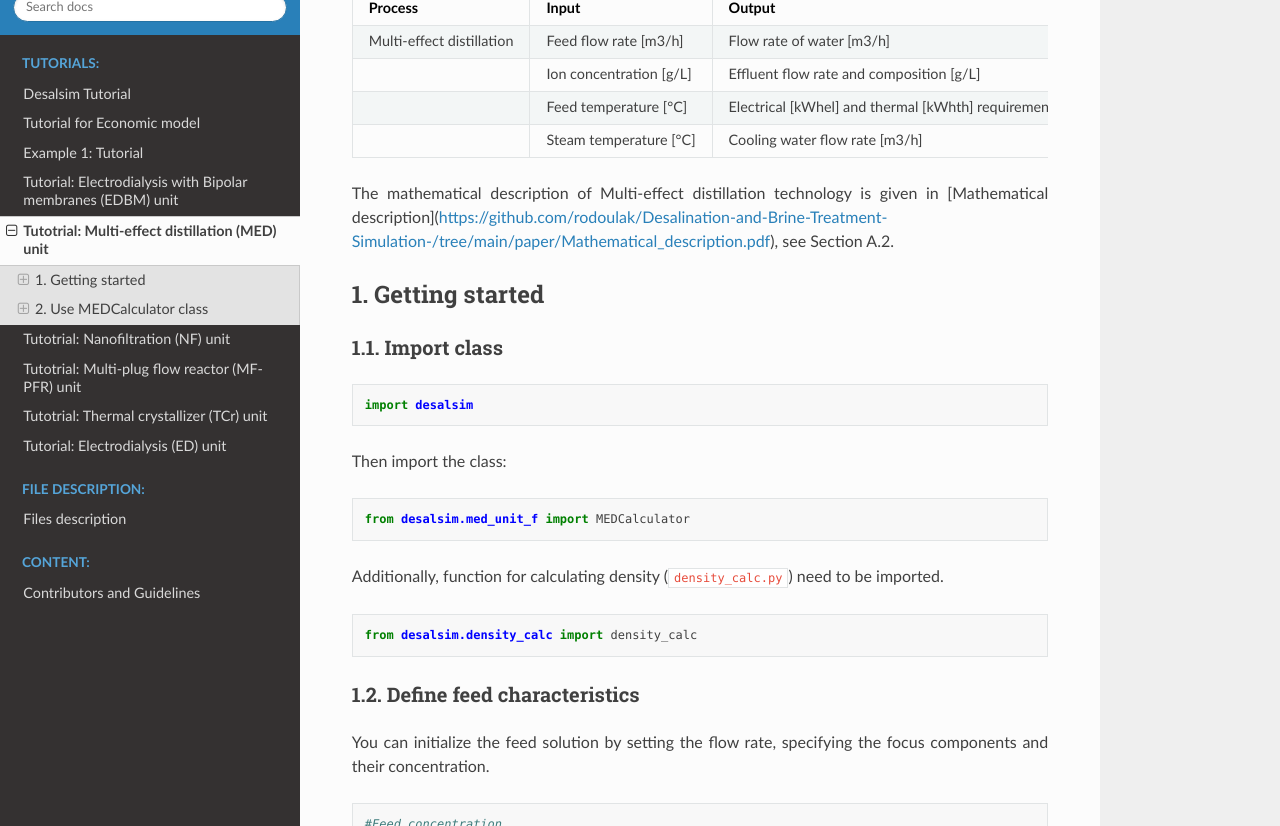
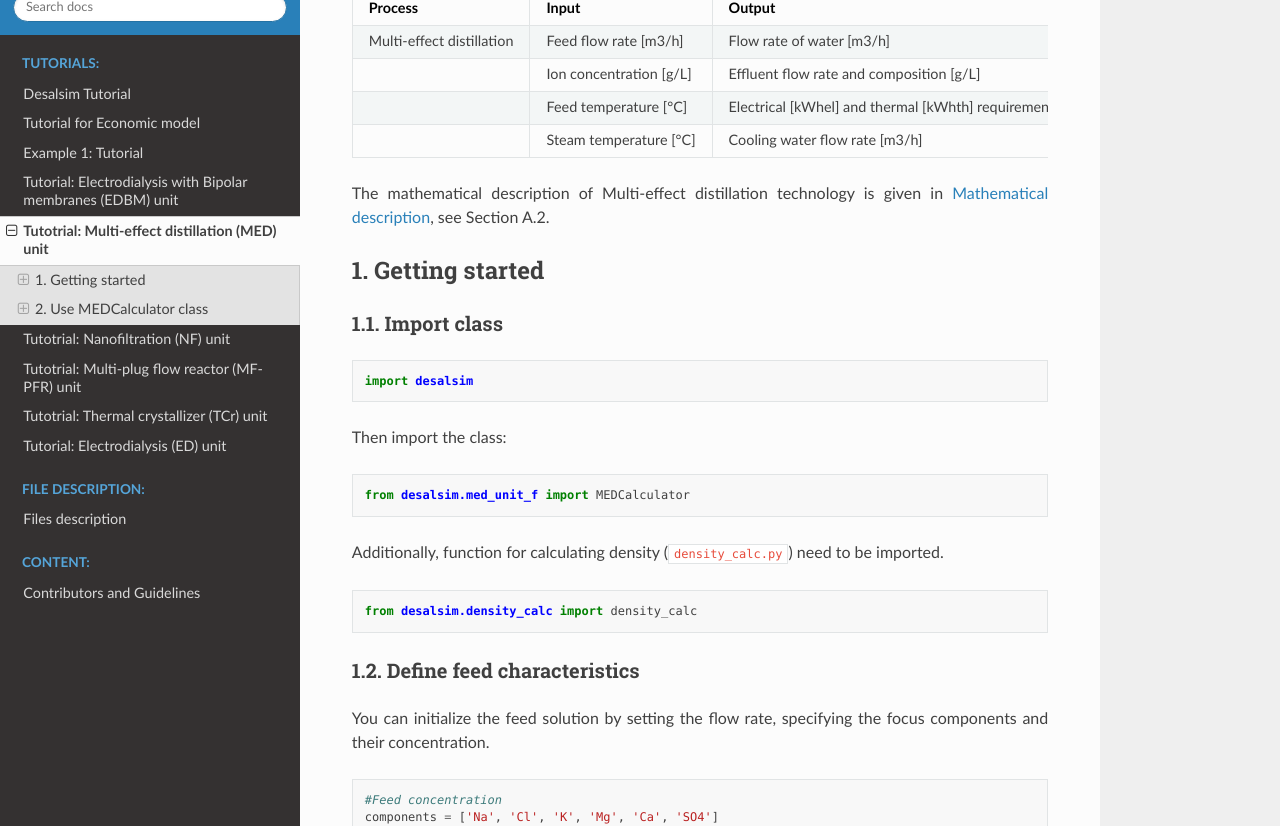
Before and after one commit to rodoulak/Desalsim_web, a Sphinx documentation site: the page built from source/Tutorials/MED_Tutorial.rst, in a window 1280 px wide and 900 px high, scrolled down 850 px, cut to the strip 74-900 px from the top of the window. Built offline with Sphinx 7.4.7 and the Read the Docs theme 3.1.0, drawn with Linux system fonts in a browser that asks for light colours; some of the changed lines change nothing that is shown.

Commit message:
Update MED_Tutorial.rst

```diff
--- a/source/Tutorials/MED_Tutorial.rst
+++ b/source/Tutorials/MED_Tutorial.rst
@@ -35,7 +35,9 @@
      - Cooling water flow rate [m3/h]
 
 
-The mathematical description of Multi-effect distillation technology is given in [Mathematical description](https://github.com/rodoulak/Desalination-and-Brine-Treatment-Simulation-/tree/main/paper/Mathematical_description.pdf), see Section A.2.
+The mathematical description of Multi-effect distillation technology is given in `Mathematical description`_, see Section A.2.
+
+.. _Mathematical description: https://github.com/rodoulak/Desalsim_web/blob/main/Mathematical%20description.pdf
 
 1. Getting started
 ========
```
